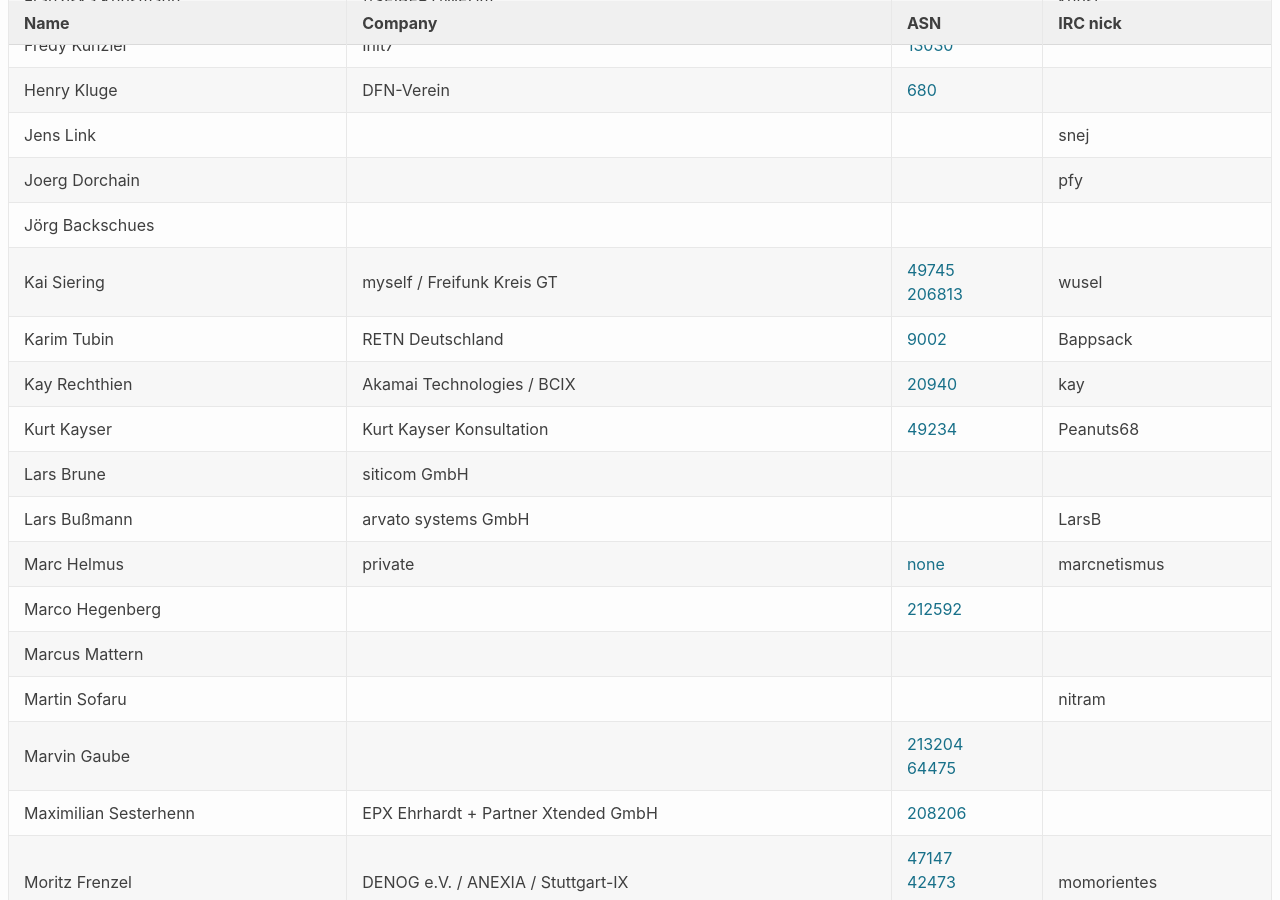
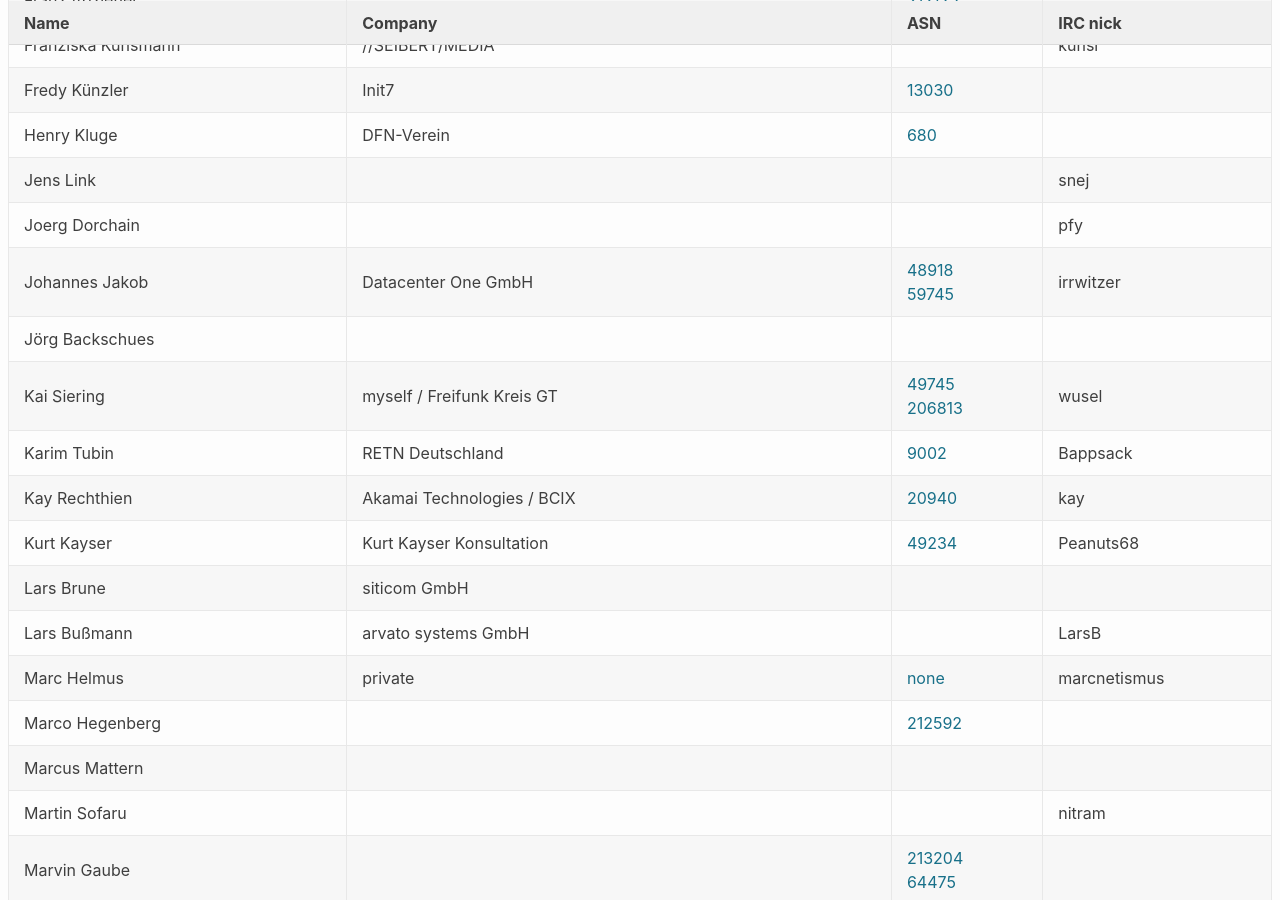
Before and after one commit to denog/pretix-attendeelist, a Jekyll site: the page built from meetup_2021_02/index.markdown, in a window 1280 px wide and 900 px high, scrolled down 1069 px. Built offline with Jekyll 4.4.1, drawn with Linux system fonts in a browser that asks for light colours; some of the changed text lies outside the part shown.

Commit message:
Latest data: Wed Apr 14 08:18:25 UTC 2021

```diff
--- a/_data/attendees_meetup_2021-02.json
+++ b/_data/attendees_meetup_2021-02.json
@@ -28,6 +28,12 @@
     "company": "private",
     "irc": "Aramil",
     "asn": null
+  },
+  {
+    "name": "Andri Steiner",
+    "company": "Ops One AG",
+    "irc": "stnr",
+    "asn": "198249"
   },
   {
     "name": "Anita Meyer",
@@ -154,6 +160,12 @@
     "company": null,
     "irc": "pfy",
     "asn": null
+  },
+  {
+    "name": "Johannes Jakob",
+    "company": "Datacenter One GmbH",
+    "irc": "irrwitzer",
+    "asn": "48918 59745"
   },
   {
     "name": "Jörg Backschues",
```
